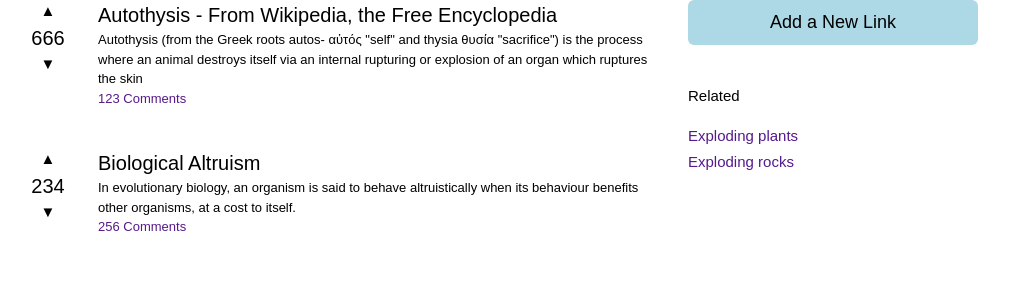
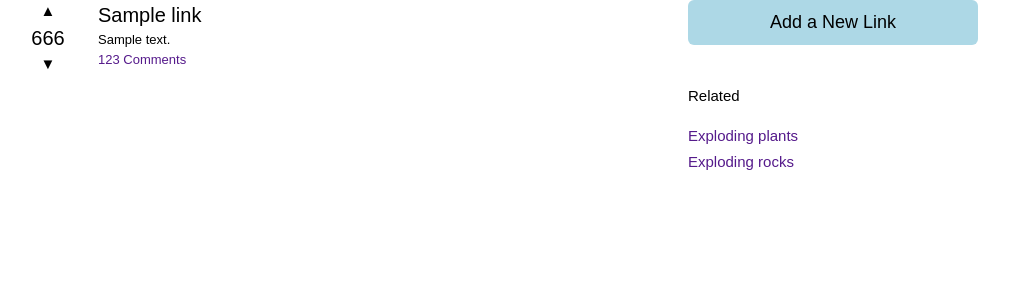
Before and after one commit to gauri/mira, a Flask app: template templates/list.html in a window 1280 px wide. Shown: the part 191-491 px from the top of the page, without its empty margins (152-1161 px from the left). Run offline with Flask 2, Linux system fonts and the light colour scheme; the template is opened without the code that fills it: most values are stand-ins (such as "Sample title", 1, 10 or a date in 2020).

Commit message:
Templatize list.html

```diff
--- a/templates/list.html
+++ b/templates/list.html
@@ -1,9 +1,10 @@
+<!DOCTYPE html>
 <html>
 	<head>
 		<title>Mira</title>
-		<link rel="stylesheet" href="reset.css"></link>
-		<link rel="stylesheet" href="style.css"></link>
-		<link rel="stylesheet" href="list.css"></link>
+		<link rel="stylesheet" href="{{ url_for('static', filename='reset.css') }}">
+		<link rel="stylesheet" href="{{ url_for('static', filename='style.css') }}">
+		<link rel="stylesheet" href="{{ url_for('static', filename='list.css') }}">
 	</head>
 	<body>
 		<header>
@@ -13,6 +14,7 @@
 		</header>
 		<main class="clearfix">
 			<div id="left_col">
+				{% for link in entries %}
 					<section id="list" class="clearfix">
 						<div class="vote_widget">
 							<div class="upvote">&#9650;</div>
@@ -20,23 +22,12 @@
 							<div class="downvote">&#9660;</div>
 						</div>
 						<div class="link_widget">
-						<div class="link_title">Autothysis - From Wikipedia, the Free Encyclopedia</div>
-						<div class="link_blurb">Autothysis (from the Greek roots autos- αὐτός "self" and thysia θυσία "sacrifice") is the process where an animal destroys itself via an internal rupturing or explosion of an organ which ruptures the skin</div>
+							<div class="link_title">{{ link.title }}</div>
+							<div class="link_blurb">{{ link.description }}</div>
 							<div class="link_comments"><a href="">123 Comments</a></div>
 						</div>
 					</section>
-				<section class="clearfix">
-					<div class="vote_widget">
-						<div class="upvote">&#9650;</div>
-						<div class="vote_count">234</div>
-						<div class="downvote">&#9660;</div>
-					</div>
-					<div class="link_widget">
-						<div class="link_title">Biological Altruism</div>
-						<div class="link_blurb">In evolutionary biology, an organism is said to behave altruistically when its behaviour benefits other organisms, at a cost to itself.</div>
-						<div class="link_comments"><a href="">256 Comments</a></div>
-					</div>
-				</section>
+				{% endfor %}
 			</div>
 			<div id="right_col">
 				<section id="add">
```
Lines whose indentation alone changed are shown as unchanged.
